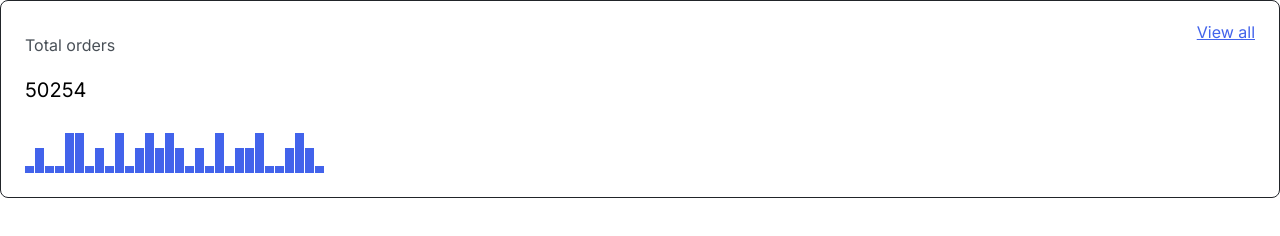
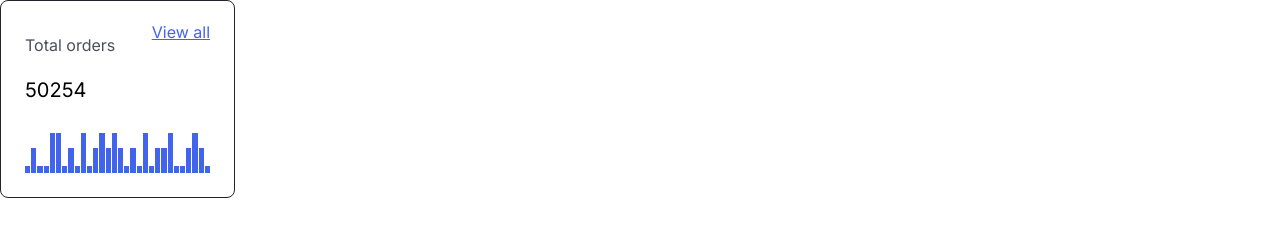
Before and after one commit to js-tasks-ru/htmlcss-20250522_ekaterina021, a website: page 04-lection2/01-histogram/index.html in a window 1280 px wide. Drawn offline with Linux system fonts and the light colour scheme.

Commit message:
resolve conflicts

```diff
--- a/04-lection2/01-histogram/histogram.css
+++ b/04-lection2/01-histogram/histogram.css
@@ -9,6 +9,7 @@
     border-radius: 8px;
     border: 1px solid var(--black);
     padding: 16px 24px 24px;
+    width: 185px;
 }
 
 .histogram__info {
@@ -26,27 +27,26 @@
 
 .histogram__main {
     display: flex;
-    flex-grow: 1;
     gap: 1px;
     align-items: end;
     height: 50px;
 }
 
 .histogram__column {
-    width: 9px;
+    flex-basis: 9px;
     background-color: var(--blue);
+}
 
-    &.small {
-        height: 15%;
-    }
+.histogram__column_small {
+    height: 15%;
+}
 
-    &.medium {
-        height: 50%;
-    }
+.histogram__column_medium {
+    height: 50%;
+}
 
-    &.large {
-        height: 80%;
-    }
+.histogram__column_large {
+    height: 80%;
 }
 
 .histogram__title {
--- a/04-lection2/01-histogram/index.html
+++ b/04-lection2/01-histogram/index.html
@@ -14,36 +14,36 @@
                 <a class="histogram__link" href="">View all</a>
             </div>
             <div class="histogram__main">
-                <div class="histogram__column small"></div>
-                <div class="histogram__column medium"></div>
-                <div class="histogram__column small"></div>
-                <div class="histogram__column small"></div>
-                <div class="histogram__column large"></div>
-                <div class="histogram__column large"></div>
-                <div class="histogram__column small"></div>
-                <div class="histogram__column medium"></div>
-                <div class="histogram__column small"></div>
-                <div class="histogram__column large"></div>
-                <div class="histogram__column small"></div>
-                <div class="histogram__column medium"></div>
-                <div class="histogram__column large"></div>
-                <div class="histogram__column medium"></div>
-                <div class="histogram__column large"></div>
-                <div class="histogram__column medium"></div>
-                <div class="histogram__column small"></div>
-                <div class="histogram__column medium"></div>
-                <div class="histogram__column small"></div>
-                <div class="histogram__column large"></div>
-                <div class="histogram__column small"></div>
-                <div class="histogram__column medium"></div>
-                <div class="histogram__column medium"></div>
-                <div class="histogram__column large"></div>
-                <div class="histogram__column small"></div>
-                <div class="histogram__column small"></div>
-                <div class="histogram__column medium"></div>
-                <div class="histogram__column large"></div>
-                <div class="histogram__column medium"></div>
-                <div class="histogram__column small"></div>
+                <div class="histogram__column histogram__column_small"></div>
+                <div class="histogram__column histogram__column_medium"></div>
+                <div class="histogram__column histogram__column_small"></div>
+                <div class="histogram__column histogram__column_small"></div>
+                <div class="histogram__column histogram__column_large"></div>
+                <div class="histogram__column histogram__column_large"></div>
+                <div class="histogram__column histogram__column_small"></div>
+                <div class="histogram__column histogram__column_medium"></div>
+                <div class="histogram__column histogram__column_small"></div>
+                <div class="histogram__column histogram__column_large"></div>
+                <div class="histogram__column histogram__column_small"></div>
+                <div class="histogram__column histogram__column_medium"></div>
+                <div class="histogram__column histogram__column_large"></div>
+                <div class="histogram__column histogram__column_medium"></div>
+                <div class="histogram__column histogram__column_large"></div>
+                <div class="histogram__column histogram__column_medium"></div>
+                <div class="histogram__column histogram__column_small"></div>
+                <div class="histogram__column histogram__column_medium"></div>
+                <div class="histogram__column histogram__column_small"></div>
+                <div class="histogram__column histogram__column_large"></div>
+                <div class="histogram__column histogram__column_small"></div>
+                <div class="histogram__column histogram__column_medium"></div>
+                <div class="histogram__column histogram__column_medium"></div>
+                <div class="histogram__column histogram__column_large"></div>
+                <div class="histogram__column histogram__column_small"></div>
+                <div class="histogram__column histogram__column_small"></div>
+                <div class="histogram__column histogram__column_medium"></div>
+                <div class="histogram__column histogram__column_large"></div>
+                <div class="histogram__column histogram__column_medium"></div>
+                <div class="histogram__column histogram__column_small"></div>
             </div>
         </div>
     </body>
```
